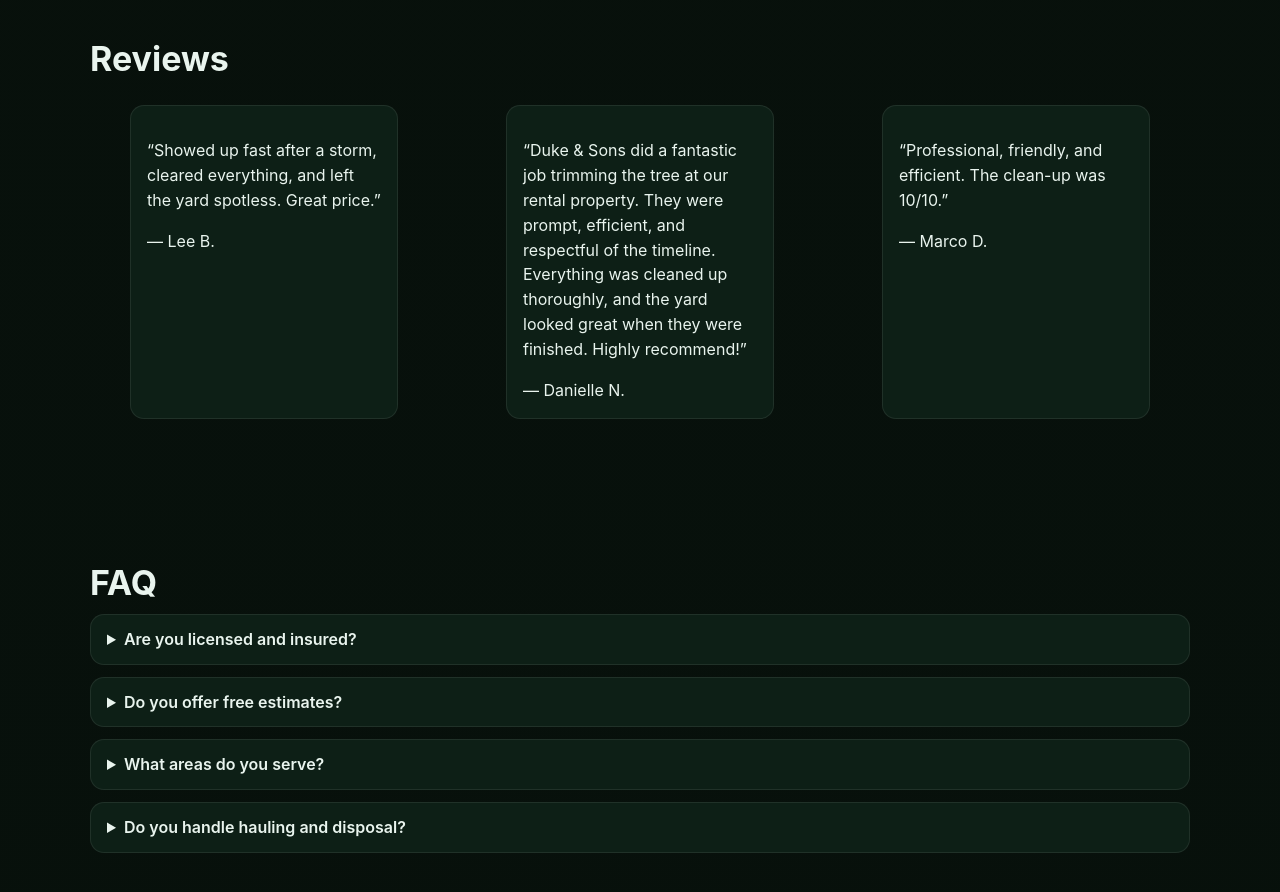
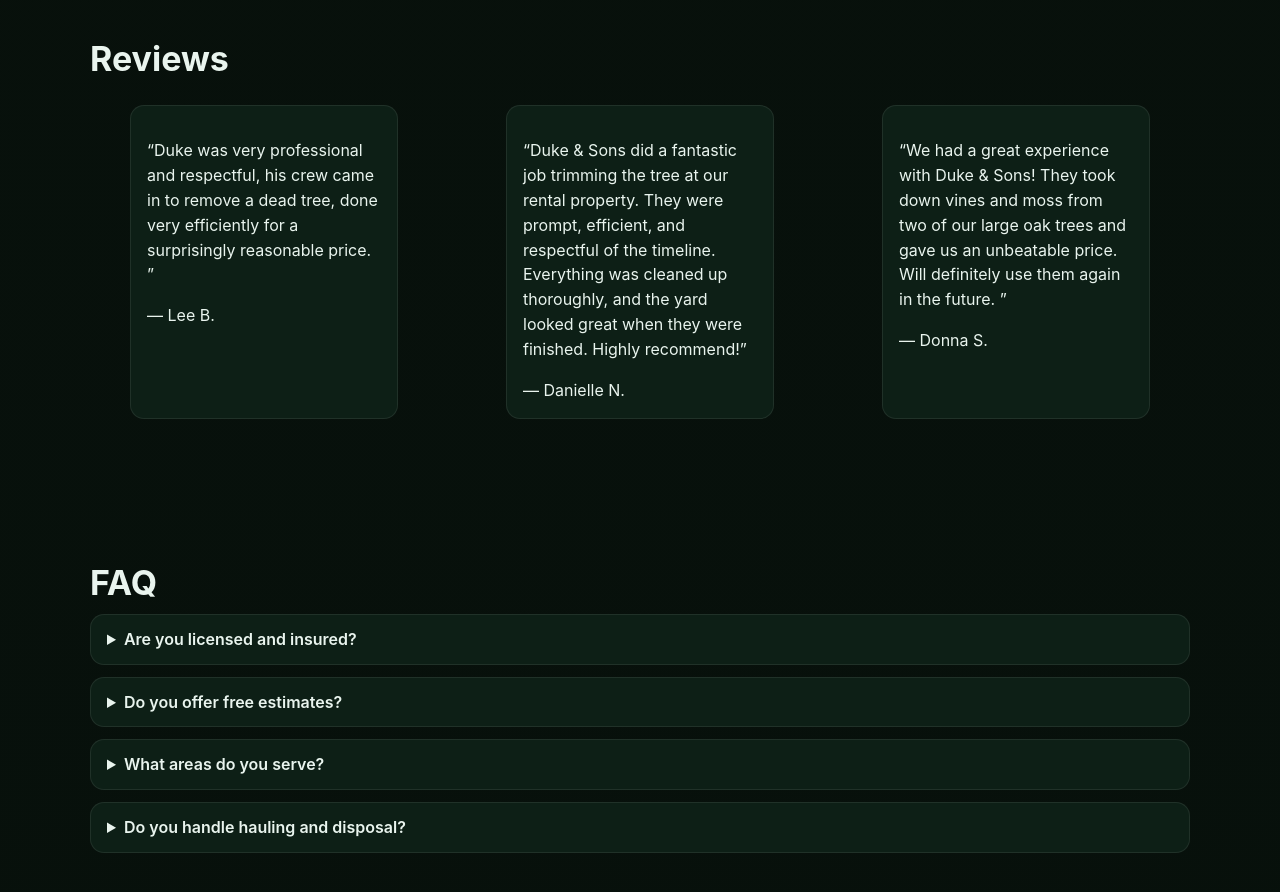
Before and after one commit to nathanbailes/duke-and-sons, a plain HTML site: page index.html in a window 1280 px wide. Shown: the part 2280-3172 px from the top of the page. Drawn offline with Linux system fonts and the light colour scheme.

Commit message:
Update index.html

```diff
--- a/index.html
+++ b/index.html
@@ -191,7 +191,7 @@
         <h2>Reviews</h2>
         <div class="grid reviews-grid">
           <blockquote class="review">
-            <p>“Showed up fast after a storm, cleared everything, and left the yard spotless. Great price.”</p>
+            <p>“Duke was very professional and respectful, his crew came in to remove a dead tree, done very efficiently for a surprisingly reasonable price.  ”</p>
             <footer>— Lee B.</footer>
           </blockquote>
           <blockquote class="review">
@@ -199,8 +199,8 @@
             <footer>— Danielle N.</footer>
           </blockquote>
           <blockquote class="review">
-            <p>“Professional, friendly, and efficient. The clean-up was 10/10.”</p>
-            <footer>— Marco D.</footer>
+            <p>“We had a great experience with Duke & Sons! They took down vines and moss from two of our large oak trees and gave us an unbeatable price. Will definitely use them again in the future. ”</p>
+            <footer>— Donna S.</footer>
           </blockquote>
         </div>
       </div>
```
